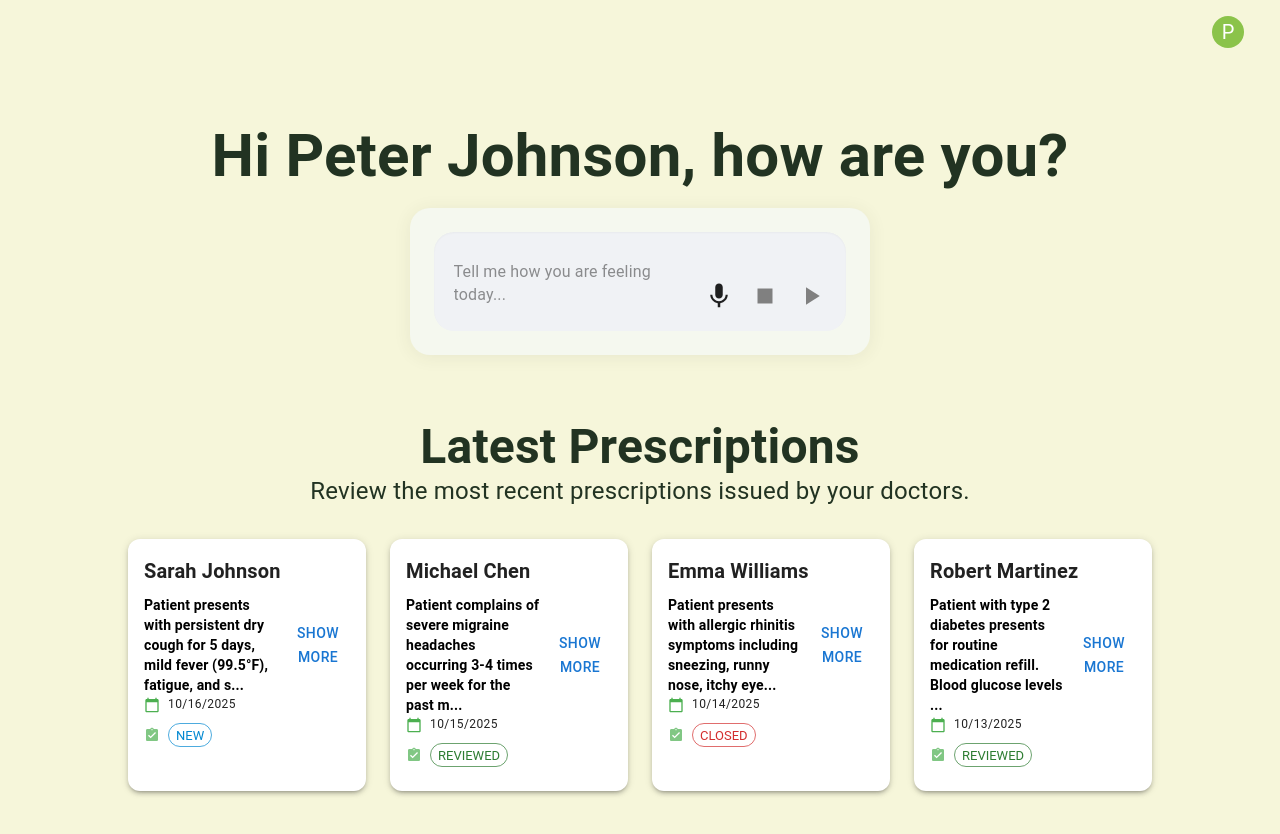
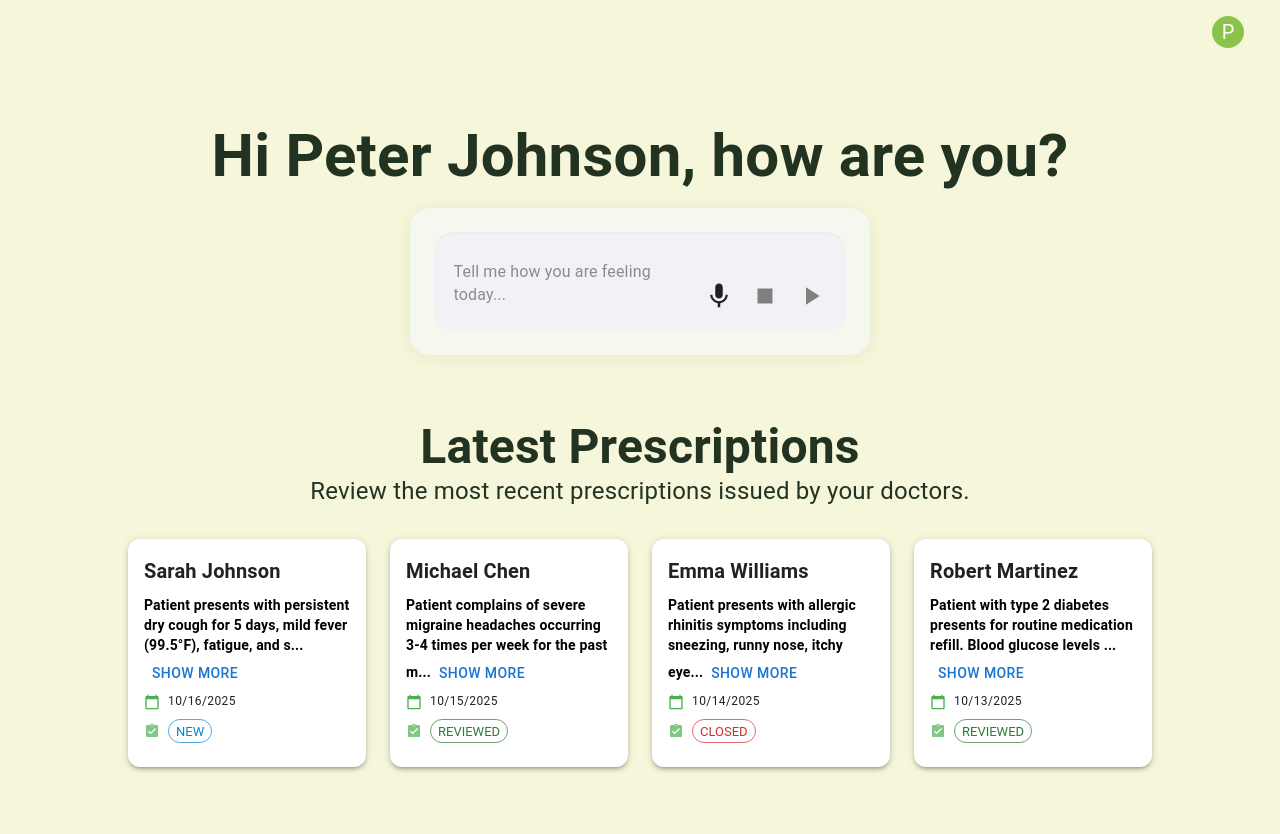
Before and after one commit to udhaya-boots/AI-pharmacist-Application, a React (Create React App) app in the folder pharmacy-react-app/pharmacy-react-app/: page / in a window 1280 px wide. Shown: the top 834 px of the page. Built offline with nearby package versions, Linux system fonts and the light colour scheme.

Commit message:
add latest prescriptions updated

```diff
--- a/pharmacy-react-app/pharmacy-react-app/src/components/PrescriptionHistory.jsx
+++ b/pharmacy-react-app/pharmacy-react-app/src/components/PrescriptionHistory.jsx
@@ -36,14 +36,14 @@ const PrescriptionHistory = () => {
     const handleToggleExpand = (id) => {
         setExpandedId((prev) => (prev === id ? null : id));
     };
-    // const [expandedRows, setExpandedRows] = useState({});
-    // const toggleExpand = (id) => {
-    //     setExpandedRows((prev) => ({ ...prev, [id]: !prev[id] }));
-    // };
-    // const truncateText = (text, limit = 120) => {
-    //     if (text.length <= limit) return text;
-    //     return text.slice(0, limit) + "...";
-    // };
+    const [expandedRows, setExpandedRows] = useState({});
+    const toggleExpand = (id) => {
+        setExpandedRows((prev) => ({ ...prev, [id]: !prev[id] }));
+    };
+    const truncateText = (text, limit = 120) => {
+        if (text.length <= limit) return text;
+        return text.slice(0, limit) + "...";
+    };
     // const handleDownloadPDF = async (prescriptionId) => {
     //     try {
     //         setDownloading(true);
@@ -197,7 +197,7 @@ const PrescriptionHistory = () => {
                                                 }}
                                             >
                                                 <DescriptionIcon sx={{ color: "black" }} />
-{/*
+
                                                 {expandedRows[p._id]
                                                     ? p.illnessDescription
                                                     : truncateText(p.illnessDescription, 90)}
@@ -208,8 +208,8 @@ const PrescriptionHistory = () => {
                                                     >
                                                         {expandedRows[p._id] ? "Show Less" : "Show More"}
                                                     </Button>
-                                                )} */}
-                                                {p.symptoms}
+                                                )}
+                                                {/* {p.symptoms} */}
                                             </Typography>
 
                                             <Box sx={{ display: "flex", alignItems: "center", mt: 1, }}>
--- a/pharmacy-react-app/pharmacy-react-app/src/components/Services.jsx
+++ b/pharmacy-react-app/pharmacy-react-app/src/components/Services.jsx
@@ -9,7 +9,6 @@ import {
   Chip,
   Button,
 } from "@mui/material";
-import DescriptionIcon from "@mui/icons-material/Description";
 import CalendarTodayIcon from "@mui/icons-material/CalendarToday";
 import AssignmentTurnedInIcon from "@mui/icons-material/AssignmentTurnedIn";
 import { usePrescriptionHistory } from "../context/PrescriptionContext";
@@ -114,21 +113,22 @@ export const LatestPrescriptions = ({ isMobile }) => {
                       fontWeight: "bold",
                       display: "flex",
                       alignItems: "center",
-                      gap: 1,
                     }}
                   >
+                    <span>
 
                       {expandedRows[rx._id]
                         ? rx.illnessDescription
                         : truncateText(rx.illnessDescription, 90)}
                       {rx.illnessDescription.length > 90 && (
                         <Button
-                        className="text-indigo-500 text-xs ml-1 hover:underline"
+                          className="text-indigo-500 text-xs hover:underline"
                           onClick={() => toggleExpand(rx._id)}
                         >
                           {expandedRows[rx._id] ? "Show Less" : "Show More"}
                         </Button>
                       )}
+                    </span>
                   </Typography>
                   <Box
                     sx={{
```
Lines whose indentation alone changed are shown as unchanged.
